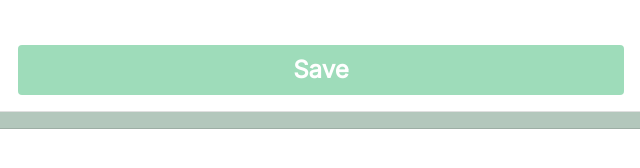
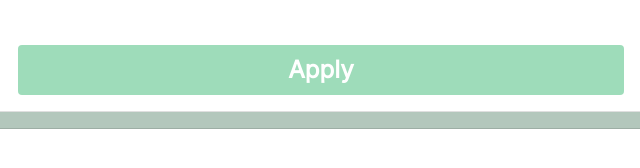
Before and after one commit to virgilxu123/MediMind, a plain HTML site: page settings.html in a window 1280 px wide. Shown: the part 534-702 px from the top of the page, 319-959 px from the left. Drawn offline with nearby package versions, Linux system fonts and the light colour scheme.

Commit message:
apply btn

```diff
--- a/settings.html
+++ b/settings.html
@@ -56,7 +56,7 @@
                         <p>Cookies Policy</p>
                         <p>About</p>
                         <div class="row justify-content-center mt-5">
-                            <button class="btn col-6" style="background-color: #9EDCBA; font-size: 24px; font-weight:bold; color:#FFFFFF;">Save</button>
+                            <button class="btn col-6" style="background-color: #9EDCBA; font-size: 24px; font-weight:bold; color:#FFFFFF;">Apply</button>
                         </div>
                     </div>
                 </div>
```
